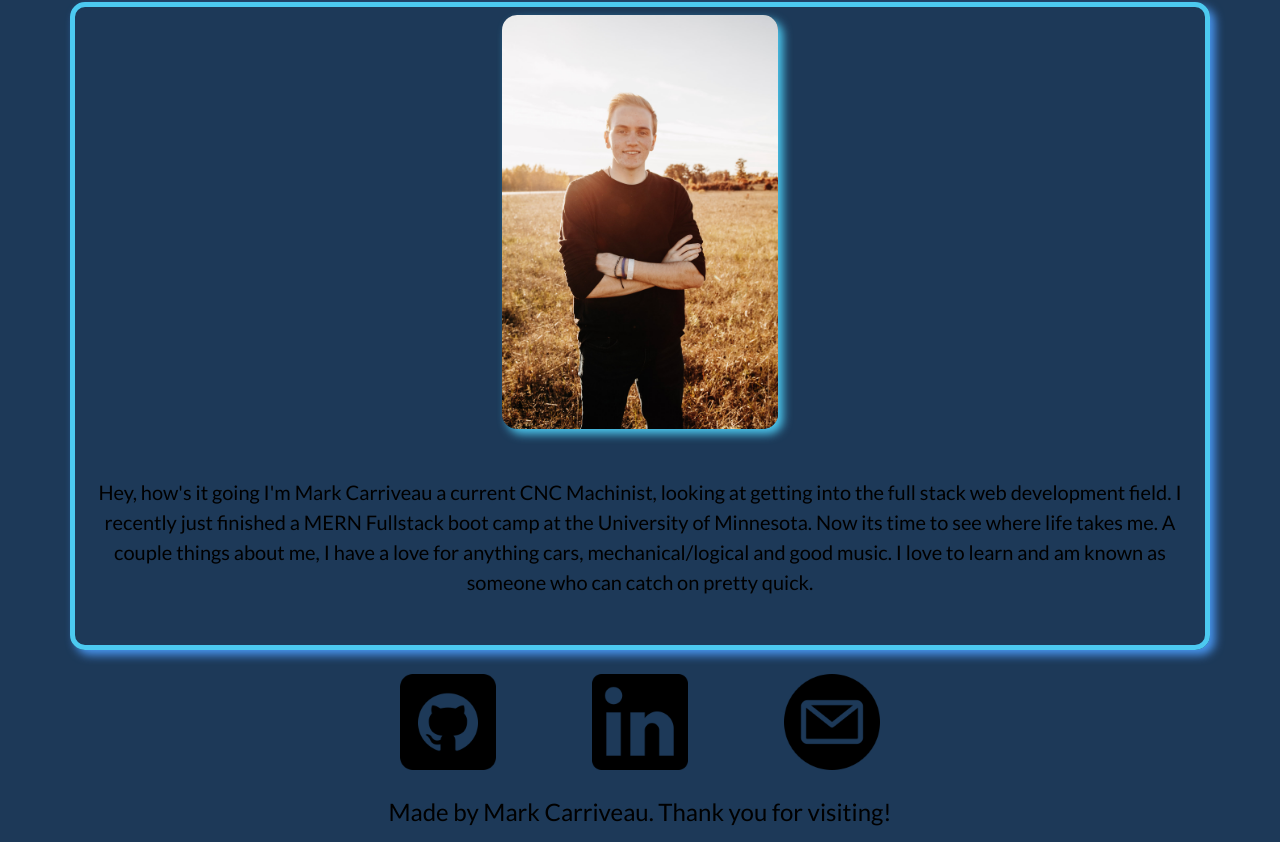
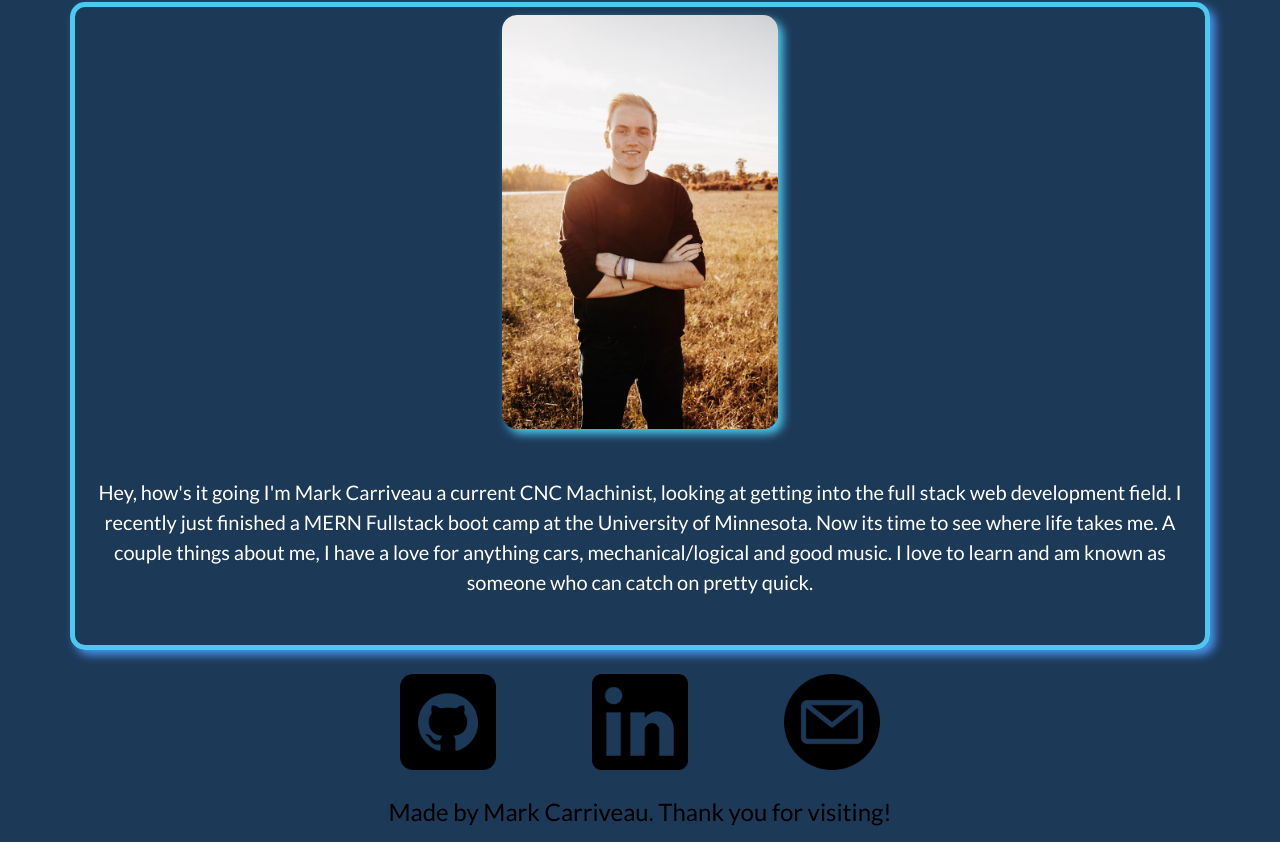
Before and after one commit to mjbc53/portfolio, a React (Create React App) app: page /about in a window 1280 px wide. Shown: the part 460-1302 px from the top of the page. Built offline with nearby package versions, Linux system fonts and the light colour scheme.

Commit message:
added white text style then changed landing page text and about me text to white

```diff
--- a/src/index.css
+++ b/src/index.css
@@ -23,6 +23,10 @@
 .pink-text{
 color: var(--byzantine);
 text-shadow: var(--orange-yellow) 1px 1px 2px;
+}
+
+.white-text{
+  color: white;
 }
 
 .large-text{
--- a/src/pages/About.js
+++ b/src/pages/About.js
@@ -12,7 +12,7 @@ function About(){
       <div className="about-me-text text-center">
         <img src={personalPhoto}  alt='Mark Carriveau' className="img-style mt-2"/>
 
-        <p className="m-0 py-5 black-text fs-5">
+        <p className="m-0 py-5 white-text fs-5">
         Hey, how's it going I'm Mark Carriveau a current CNC Machinist, looking at getting into the
         full stack web development field.
         I recently just finished a MERN Fullstack boot camp at the University of Minnesota.
--- a/src/pages/LandingPage.js
+++ b/src/pages/LandingPage.js
@@ -8,7 +8,7 @@ function LandingPage(){
         <h3 className='pink-text text-center large-text col-12'>Welcome!</h3>
 
         <div className='text-center land-text'>
-          <p className='m-0 py-5 black-text fs-5'>
+          <p className='m-0 py-5 white-text fs-5'>
             Welcome to my personal portfolio and Thank you for visiting!<br/>
             If you have any questions for me on the page or myself please shoot
             me an email in the contact me section of the page.
```
